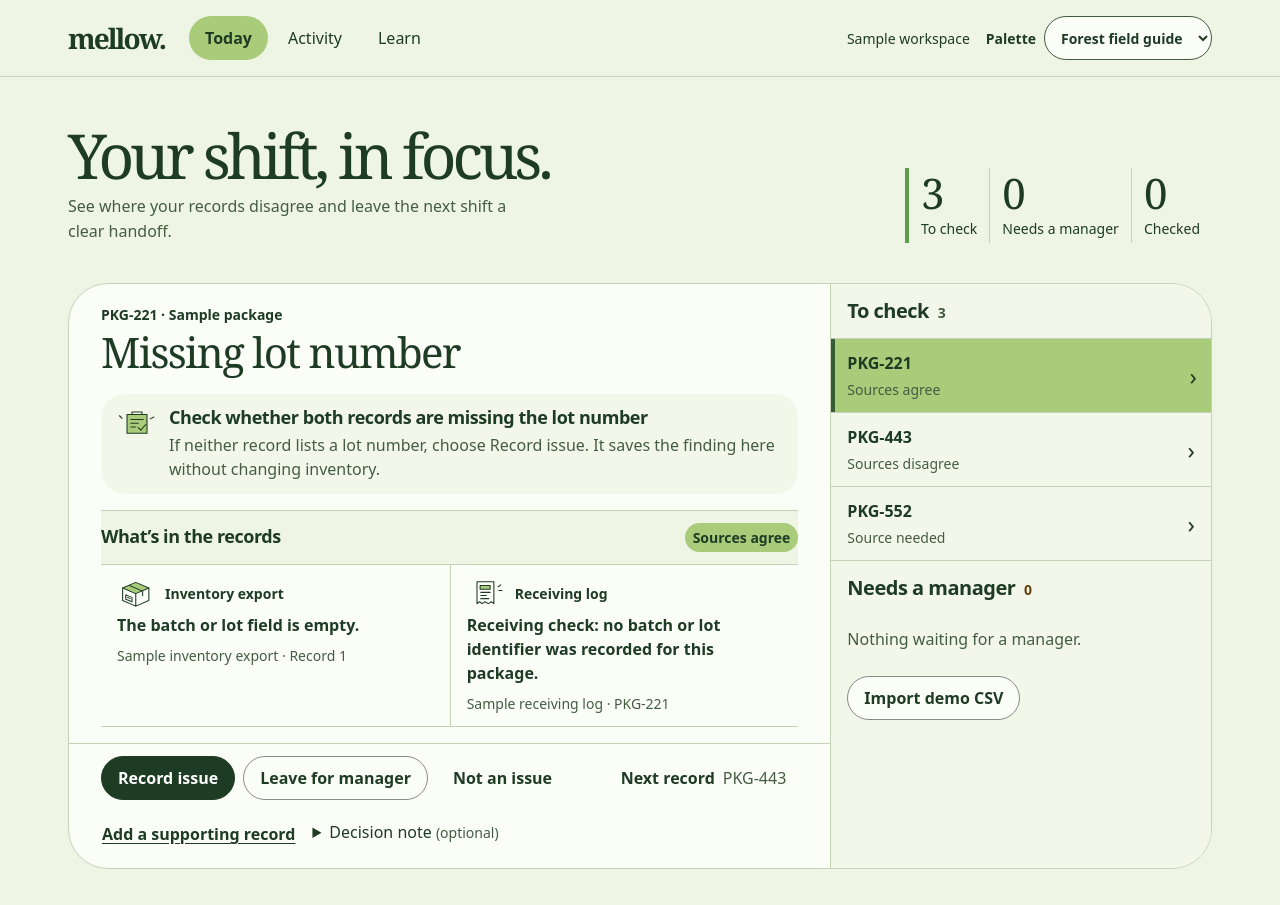
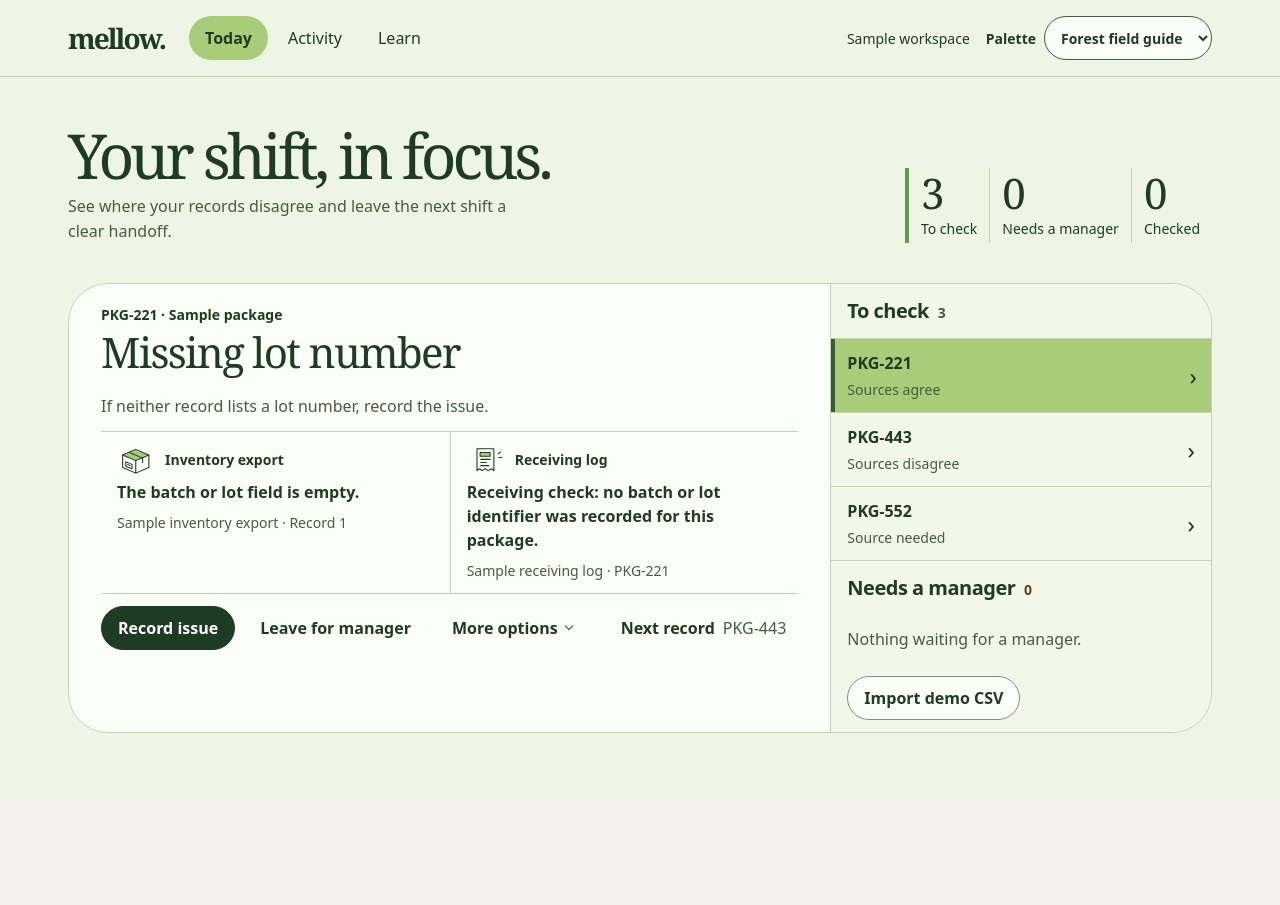
Before and after one commit to mauifrancis-ui/mellow-demo, a React (Vite) app: page / in a window 1280 px wide. After the commit the page ends 800 px from the top, so only its background shows below. Built offline with nearby package versions, Linux system fonts and the light colour scheme.

Commit message:
Simplify review evidence and order actions by context

```diff
--- a/src/App.tsx
+++ b/src/App.tsx
@@ -34,13 +34,13 @@ function DecisionNote({ note, onChange }: { note: string; onChange: (note: strin
   const [open, setOpen] = useState(Boolean(note));
   return (
     <details className="note" open={open} onToggle={(event) => setOpen(event.currentTarget.open)}>
-      <summary>Decision note <span>(optional)</span></summary>
+      <summary>{note ? "Edit note" : "Add note"}</summary>
       <textarea aria-label="Decision note" value={note} onChange={(event) => onChange(event.target.value)} maxLength={1000} />
     </details>
   );
 }
 
-function ReviewDrawing({ kind }: { kind: "package" | "receipt" | "handoff" }) {
+function ReviewDrawing({ kind }: { kind: "package" | "receipt" }) {
   return (
     <svg aria-hidden="true" viewBox="0 0 64 48" className="review-drawing" fill="none"
       stroke="currentColor" strokeWidth="1.7" strokeLinecap="round" strokeLinejoin="round">
@@ -54,32 +54,23 @@ function ReviewDrawing({ kind }: { kind: "package" | "receipt" | "handoff" }) {
         <path className="drawing-fill" d="M21 12h16v6H21z" />
         <path d="M22 23h15m-15 5h9m-9 5h13m15-19 4-3m-3 9h5" />
       </>}
-      {kind === "handoff" && <>
-        <path className="drawing-fill" d="M16 12h32v30H16z" />
-        <path d="M24 12V8h16v4M22 20h20m-20 6h12m-12 6h8" />
-        <path d="m34 33 4 4 8-9M8 18l-4-4m49 5 6-3" />
-      </>}
     </svg>
   );
 }
 
 function SourceComparison({ task, review }: { task: Task; review: ReturnType<typeof prepareReview> }) {
-  return <section className="record-insight comparison" aria-label="What the records say">
-    <div className="comparison-heading">
-      <h3>What’s in the records</h3>
-      <span className="source-state" data-state={review.state}>{review.state}</span>
-    </div>
-    <div className="comparison-grid">
-      <div className="comparison-source" id="inventory-source" tabIndex={-1} role="group" aria-label="Inventory source">
+  return <section className="comparison" aria-label="Evidence">
+    <div className="comparison-grid" data-single={!review.source}>
+      <div className="comparison-source">
         <span className="source-label"><ReviewDrawing kind="package" />{task.sample ? "Inventory export" : "Imported file"}</span>
         <strong>{task.observation}</strong>
         <small>{task.source} · Record {task.line}</small>
       </div>
-      <div className="comparison-source" id="second-source" tabIndex={-1} role="group" aria-label="Second source">
-        <span className="source-label"><ReviewDrawing kind="receipt" />{task.sample ? "Receiving log" : "Supporting record"}</span>
-        <strong>{review.source ? review.source.excerpt : "No supporting record is attached."}</strong>
-        {review.source && <small>{review.source.reference}</small>}
-      </div>
+      {review.source && <div className="comparison-source">
+        <span className="source-label"><ReviewDrawing kind="receipt" />Receiving log</span>
+        <strong>{review.source.excerpt}</strong>
+        <small>{review.source.reference}</small>
+      </div>}
     </div>
   </section>;
 }
@@ -116,6 +107,14 @@ export default function App() {
   const needsRationale = editing && Boolean(review?.source && !review.evidence);
   const canApprove = Boolean(preparedEvidence) || (editing && hasEvidence(draft) && (!needsRationale || Boolean(draft.note.trim())));
   const pendingManager = Boolean(active && latest.get(active.id) === "Manager review requested");
+  const primaryAction = editing || canApprove ? "record"
+    : hasManualEvidence || !review?.source || pendingManager ? "evidence" : "manager";
+  const instruction = pendingManager ? "Already in the manager handoff."
+    : hasManualEvidence ? "Check the evidence you added before recording this issue."
+      : review?.evidence ? "If neither record lists a lot number, record the issue."
+        : review?.source ? "The records disagree. Leave this for a manager to check the label."
+          : "Only the import is available. Add a supporting record or leave this for a manager.";
+  const evidenceAction = hasManualEvidence ? "Review saved evidence" : "Add evidence";
   const hasDraft = Object.values(draft).some((value) => value.trim());
 
   function save(update: (current: Workspace) => Workspace) {
@@ -289,13 +288,7 @@ export default function App() {
             </div>
             {error && <p className="error review-feedback" role="alert">{error}</p>}
             {active && review ? <>
-              <div className="review-instruction" key={active.id}>
-                <ReviewDrawing kind="handoff" />
-                <div>
-                  <h3>{pendingManager ? "Waiting for a manager" : review.evidence ? "Check whether both records are missing the lot number" : review.source ? "Have a manager check the package label" : "Find a record that backs this up"}</h3>
-                  <p id="evidence-help">{pendingManager ? "This is already in the handoff. If you can resolve it, review the evidence below." : review.nextStep}</p>
-                </div>
-              </div>
+              <p className="review-instruction" id="evidence-help">{instruction}</p>
               <SourceComparison key={active.id} task={active} review={review} />
               {editing && <section className="evidence" aria-label="Add supporting evidence">
                 <div className="evidence-header">
@@ -310,16 +303,19 @@ export default function App() {
               </section>}
               <div className="decision-footer" id="review-decision" role="group" aria-label="Decision controls">
                 <div className="actions">
-                  {(editing || canApprove) && <button className="solid" aria-describedby="evidence-help" disabled={!canApprove} onClick={() => decide(active, "Approved")}>Record issue</button>}
-                  {!editing && hasManualEvidence && <button className="solid" onClick={openEvidence}>Review saved evidence</button>}
-                  {!pendingManager && <button className={!canApprove && !editing && !hasManualEvidence ? "solid" : ""} onClick={() => decide(active, "Manager review requested")}>Leave for manager</button>}
-                  <button className="quiet" onClick={() => decide(active, "Dismissed")}>Not an issue</button>
+                  {primaryAction === "record" && <button className="solid" aria-describedby="evidence-help" disabled={!canApprove} onClick={() => decide(active, "Approved")}>Record issue</button>}
+                  {primaryAction === "evidence" && <button className="solid" onClick={openEvidence}>{evidenceAction}</button>}
+                  {!pendingManager && <button className={primaryAction === "manager" ? "solid" : "secondary"} onClick={() => decide(active, "Manager review requested")}>Leave for manager</button>}
+                  <details className="review-options" key={active.id}>
+                    <summary>More options</summary>
+                    <div className="review-options-body">
+                      {!editing && primaryAction !== "evidence" && <button onClick={openEvidence}>{evidenceAction}</button>}
+                      <button onClick={() => decide(active, "Dismissed")}>Not an issue</button>
+                      {!needsRationale && <DecisionNote note={draft.note} onChange={(value) => updateDraft("note", value)} />}
+                    </div>
+                  </details>
                 </div>
                 {following && <button className="next-record" onClick={() => openTask(following)}>Next record <span className="next-id">{following.record}</span></button>}
-              </div>
-              <div className="review-extras">
-                {!editing && !hasManualEvidence && <button className="manual-evidence" onClick={openEvidence}>{review.source ? "Add a supporting record" : "Add evidence"}</button>}
-                {!needsRationale && <DecisionNote key={active.id} note={draft.note} onChange={(value) => updateDraft("note", value)} />}
               </div>
             </> : <div className="completion">
               <p>{manager.length ? "Your checks are done. The next shift can see what still needs a manager." : "Everything in the queue has been checked. Your decisions are saved in Activity."}</p>
--- a/src/styles.css
+++ b/src/styles.css
@@ -315,14 +315,7 @@ small { display: block; margin-top: 4px; font-size: 14px; }
 .palette-picker select { color: var(--deep); background: var(--surface); border-color: var(--muted); }
 .review-layout { border: 1px solid var(--line); border-radius: clamp(24px, 4vw, 40px); overflow: clip; }
 .record-identity h2 { font-size: clamp(28px, 4vw, 42px); }
-.review-instruction {
-  --diagram-fill: var(--selected);
-  margin: 0 var(--review-inset) 16px; padding: 12px 16px;
-  display: flex; align-items: start; gap: 12px; border-radius: 24px;
-  background: var(--subtle-surface);
-}
-.review-instruction h3 { font-size: 18px; line-height: 1.25; }
-.review-instruction p { margin-top: 4px; color: var(--muted); }
+.review-instruction { margin: 0 var(--review-inset) 12px; max-width: 60ch; color: var(--muted); }
 .review-drawing { flex: none; width: 40px; height: 32px; }
 .drawing-fill { fill: var(--diagram-fill, var(--selected)); }
 .comparison { border-block-start: 1px solid var(--line); }
@@ -333,9 +326,6 @@ small { display: block; margin-top: 4px; font-size: 14px; }
 .source-state { border-radius: var(--pill); }
 .decision-footer { margin-top: 16px; background: var(--surface); }
 .shell[data-palette] .decision-footer { background: var(--surface); }
-.review-extras { display: flex; flex-wrap: wrap; align-items: start; gap: 4px 16px; padding: 0 var(--review-inset) 12px; }
-.review-extras .note[open] { flex: 1 0 100%; }
-.review-extras .manual-evidence { border-color: transparent; padding-inline: 0; text-decoration: underline; text-underline-offset: 3px; }
 .review-feedback { margin: 0 var(--review-inset) 12px; }
 .feedback.review-feedback { padding: 4px 0; color: var(--muted); background: transparent; font-size: 14px; }
 .error.review-feedback { margin-top: 4px; }
@@ -343,10 +333,34 @@ small { display: block; margin-top: 4px; font-size: 14px; }
 
 @media (prefers-reduced-motion: no-preference) {
   .page { animation: page-arrival 180ms var(--ease) both; }
-  .review-instruction, .evidence { animation: panel-arrival 200ms var(--ease) both; }
+  .evidence, .review-options[open] .review-options-body { animation: panel-arrival 200ms var(--ease) both; }
   .feedback:not(:empty) { animation: page-arrival 160ms var(--ease) both; }
   .queue-row[aria-current] .chevron { transform: translateX(2px); transition: transform var(--press) var(--ease); }
   .manual-evidence:active { transform: translateY(1px); }
   @keyframes page-arrival { from { opacity: .78; } to { opacity: 1; } }
   @keyframes panel-arrival { from { transform: translateY(6px); opacity: .72; } to { transform: translateY(0); opacity: 1; } }
 }
+
+.comparison { padding-top: 0; border-top: 0; }
+.comparison-grid[data-single="true"] { grid-template-columns: 1fr; }
+.decision-footer { align-items: start; margin-top: 0; border-top: 0; }
+.decision-footer .actions { align-items: start; }
+.decision-footer .actions .secondary { border-color: transparent; }
+.review-options summary, .review-options-body .note summary {
+  display: flex; align-items: center; gap: 8px; min-height: 44px;
+  padding: 8px 16px; border-radius: var(--pill);
+  list-style: none; width: fit-content; color: var(--deep); font-weight: 650;
+}
+.review-options summary::-webkit-details-marker { display: none; }
+.review-options summary::after { content: ""; width: 6px; height: 6px; border: solid currentColor; border-width: 0 1.5px 1.5px 0; transform: rotate(45deg); margin-top: -3px; }
+.review-options[open] > summary::after, .review-options .note[open] > summary::after { transform: rotate(225deg); margin-top: 3px; }
+.review-options-body {
+  display: grid; justify-items: start; gap: 4px; padding: 4px;
+  border: 1px solid var(--line); border-radius: 16px; margin-top: 4px;
+  background: var(--surface);
+}
+.review-options-body .note { width: 100%; }
+.decision-footer .review-options-body button { border-color: transparent; }
+@media (hover: hover) {
+  .review-options summary:hover { background: var(--selected); }
+}
```
Also changed, not shown: 1 other file (tests, documents, lock files or other folders).
